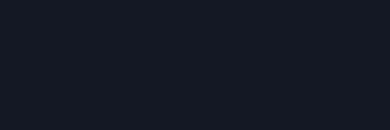
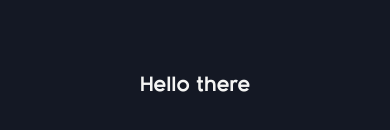
Before and after one commit to felipesilvadev/solid_software, a React Native app: screen / in a window 390 px wide. Shown: the part 338-468 px from the top of the page. Built offline with nearby package versions, Linux system fonts and the light colour scheme.

Commit message:
feat: generate random color and text contrast color

```diff
--- a/App.tsx
+++ b/App.tsx
@@ -5,7 +5,7 @@ import { useEffect } from 'react';
 
 import './global.css';
 
-import { Home } from '~/components/Home';
+import { Home } from '~/screens/Home';
 
 SplashScreen.preventAutoHideAsync();
 
--- a/src/components/Home.tsx
+++ /dev/null
@@ -1,10 +0,0 @@
-import { PropsWithChildren } from 'react';
-import { SafeAreaView } from 'react-native';
-
-export const Home = ({ children }: PropsWithChildren) => {
-  return <SafeAreaView className={styles.container}>{children}</SafeAreaView>;
-};
-
-const styles = {
-  container: 'flex flex-1 bg-primary',
-};
--- /dev/null
+++ b/src/components/Screen.tsx
@@ -0,0 +1,14 @@
+import { ComponentProps, PropsWithChildren } from 'react';
+import { SafeAreaView } from 'react-native';
+
+type Props = ComponentProps<typeof SafeAreaView> & PropsWithChildren;
+
+export const Screen = ({ className, children, ...rest }: Props) => {
+  const defaultStyles = 'flex flex-1 bg-primary';
+
+  return (
+    <SafeAreaView className={defaultStyles} {...rest}>
+      {children}
+    </SafeAreaView>
+  );
+};
--- /dev/null
+++ b/src/screens/Home.tsx
@@ -0,0 +1,48 @@
+import { useMemo, useState } from 'react';
+import { Text, TouchableWithoutFeedback, View } from 'react-native';
+
+import { Screen } from '~/components/Screen';
+
+export const Home = () => {
+  const [bgColor, setBgColor] = useState('');
+
+  const handleGenerateRandomColor = () => {
+    const numberOfUniqueHexadecimalColors = 16777215;
+    const hexadecimalColor = `#${Math.floor(Math.random() * numberOfUniqueHexadecimalColors).toString(16)}`;
+
+    if (hexadecimalColor === bgColor) {
+      handleGenerateRandomColor();
+      return;
+    }
+
+    setBgColor(hexadecimalColor);
+  };
+
+  const textContrastColor = useMemo(() => {
+    if (!bgColor) return 'text-stone-100';
+
+    const r = parseInt(bgColor.substring(1, 3), 16);
+    const g = parseInt(bgColor.substring(3, 5), 16);
+    const b = parseInt(bgColor.substring(5, 7), 16);
+
+    const luminosity = 0.2126 * r + 0.7152 * g + 0.0722 * b;
+
+    return luminosity > 150 ? 'text-zinc-900' : 'text-stone-100';
+  }, [bgColor]);
+
+  return (
+    <Screen style={bgColor ? { backgroundColor: bgColor } : undefined}>
+      <TouchableWithoutFeedback onPress={handleGenerateRandomColor}>
+        <View className={styles.container}>
+          <Text className={`${styles.text} ${textContrastColor}`}>Hello there</Text>
+        </View>
+      </TouchableWithoutFeedback>
+    </Screen>
+  );
+};
+
+const styles = {
+  screen: 'bg-primary',
+  container: 'flex flex-1 items-center justify-center',
+  text: 'font-bambino-bold text-xl',
+};
--- a/tailwind.config.js
+++ b/tailwind.config.js
@@ -1,6 +1,6 @@
 /** @type {import('tailwindcss').Config} */
 module.exports = {
-  content: ['./App.{js,ts,tsx}', './src/components/**/*.{js,ts,tsx}'],
+  content: ['./App.{js,ts,tsx}', './src/**/*.{js,ts,tsx}'],
 
   presets: [require('nativewind/preset')],
   theme: {
```
